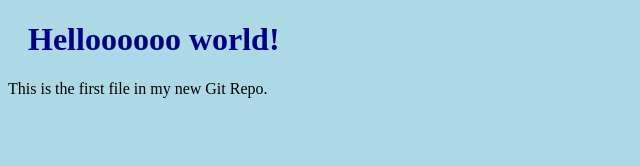
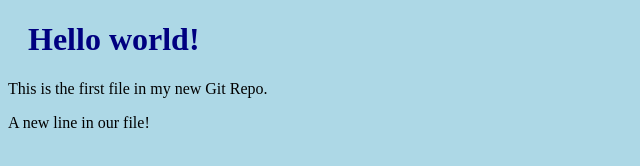
Before and after one commit to joaopAlvess/project_eng_soft, a plain HTML site: page index.html in a window 1280 px wide. Shown: the whole page, without its empty margins (0-640 px from the left). Drawn offline with Linux system fonts and the light colour scheme.

Commit message:
Updated index.html with a new line

```diff
--- a/index.html
+++ b/index.html
@@ -6,8 +6,9 @@
 </head>
 <body>
 
-<h1>Helloooooo world!</h1>
+<h1>Hello world!</h1>
 <p>This is the first file in my new Git Repo.</p>
+<p>A new line in our file!</p>
 
 </body>
 </html>
```
